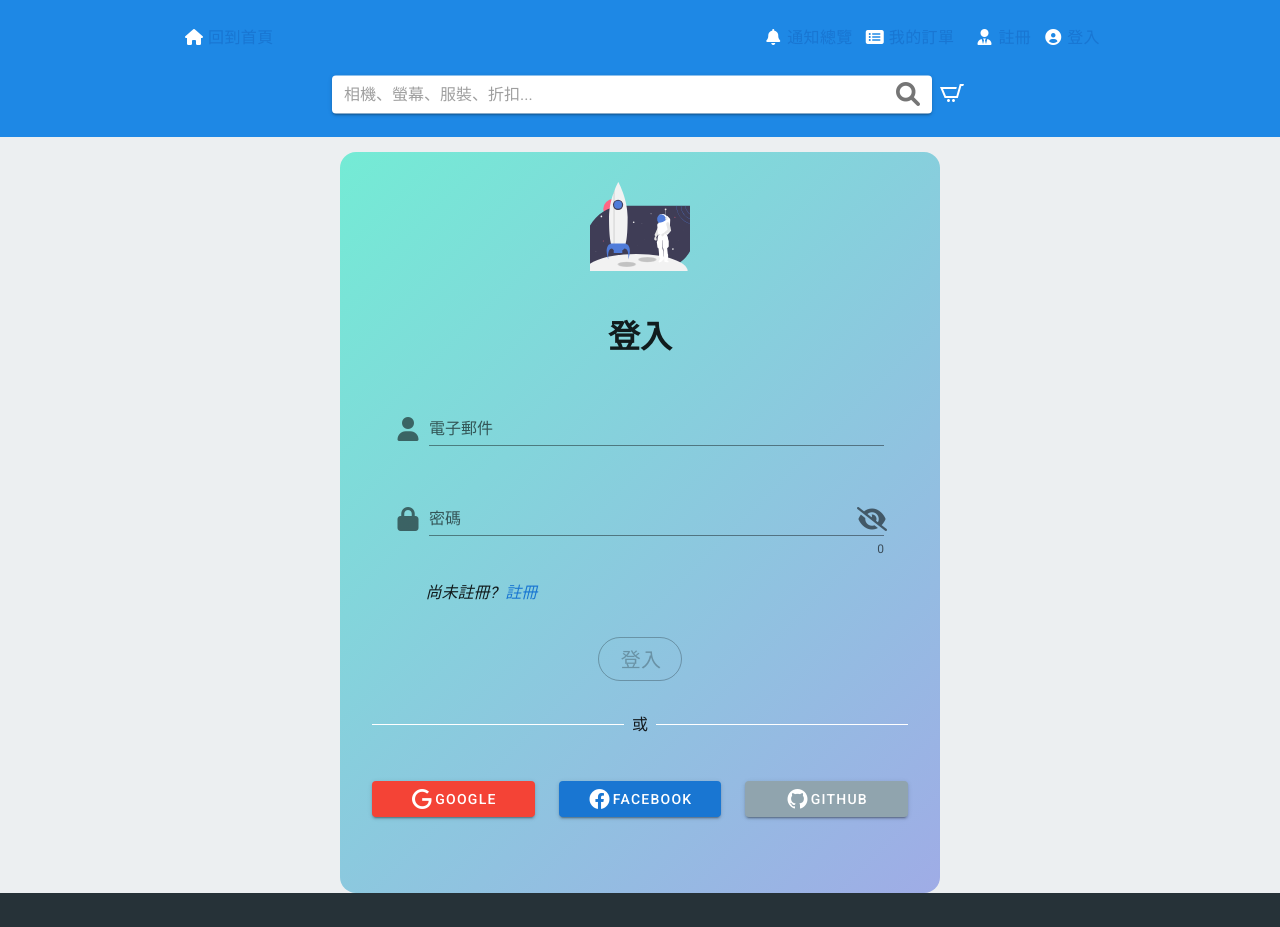
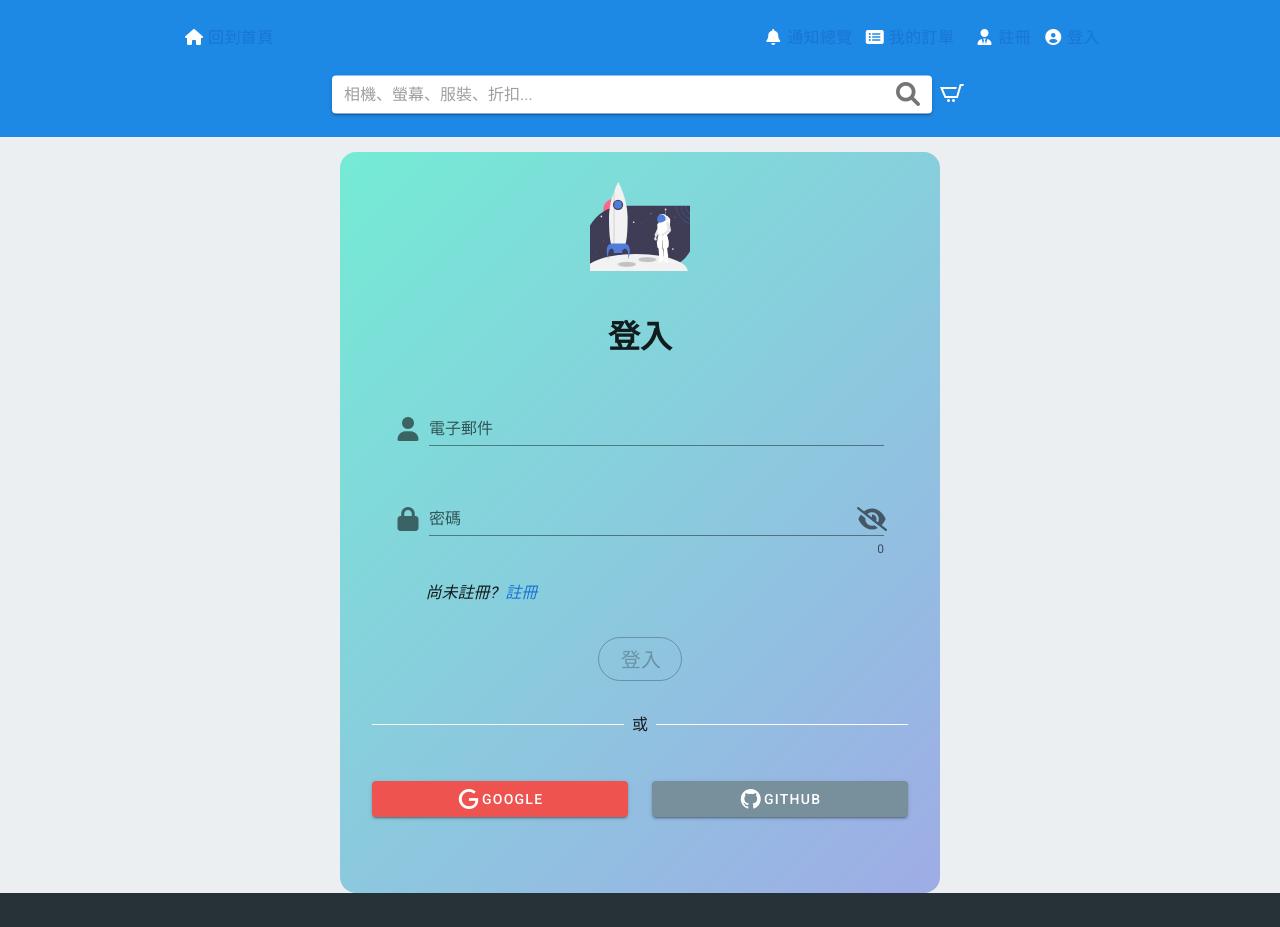
Before and after one commit to Andy-Ho8872/e-commerce-site-front-end, a Nuxt app: page /auth/login in a window 1280 px wide. Shown: the top 927 px of the page. Built offline with nearby package versions, Linux system fonts and the light colour scheme.

Commit message:
fix third party login button

```diff
--- a/pages/auth/login.vue
+++ b/pages/auth/login.vue
@@ -78,20 +78,20 @@
                 </div>
                 <!-- 第三方登入按鈕 -->
                 <v-row class="my-8">
-                    <v-col cols="12" md="4">
-                        <v-btn block color="red" @click="socialiteLogin('google')">
+                    <v-col cols="12" md="6">
+                        <v-btn block color="red lighten-1" @click="socialiteLogin('google')">
                             <v-icon color="white">mdi-google</v-icon>
                             <span class="white--text">Google</span>
                         </v-btn>
                     </v-col>
-                    <v-col cols="12" md="4">
+                    <!-- <v-col cols="12" md="4">
                         <v-btn block color="primary" @click="socialiteLogin('facebook')">
                             <v-icon color="white">mdi-facebook</v-icon>
                             <span>Facebook</span>
                         </v-btn>
-                    </v-col>
-                    <v-col cols="12" md="4">
-                        <v-btn block color="blue-grey lighten-2" @click="socialiteLogin('github')">
+                    </v-col> -->
+                    <v-col cols="12" md="6">
+                        <v-btn block color="blue-grey lighten-1" @click="socialiteLogin('github')">
                             <v-icon color="white">mdi-github</v-icon>
                             <span class="white--text">Github</span>
                         </v-btn>
```
